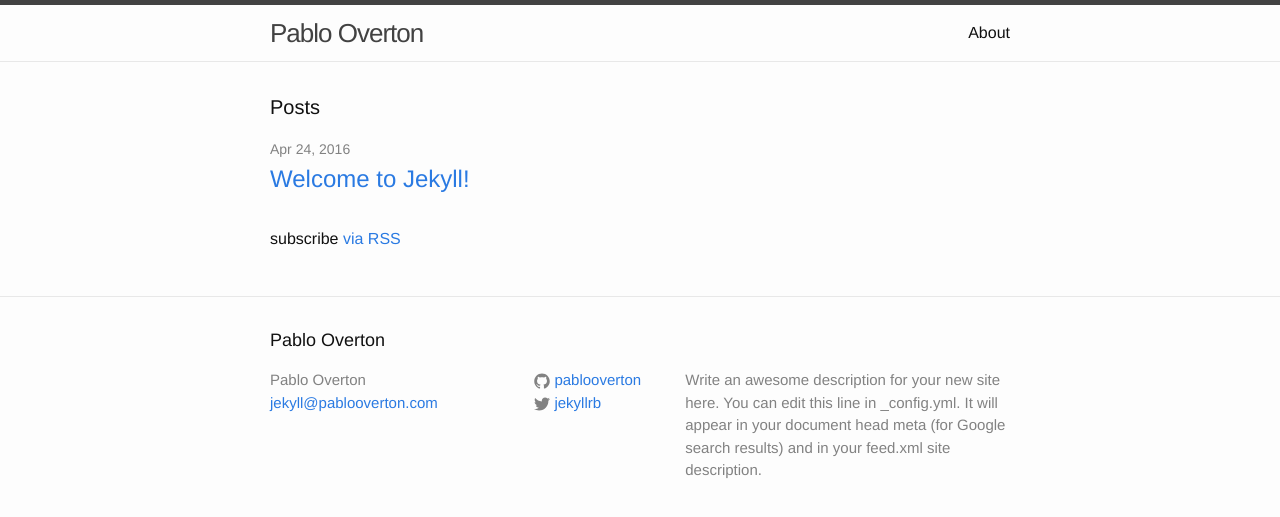
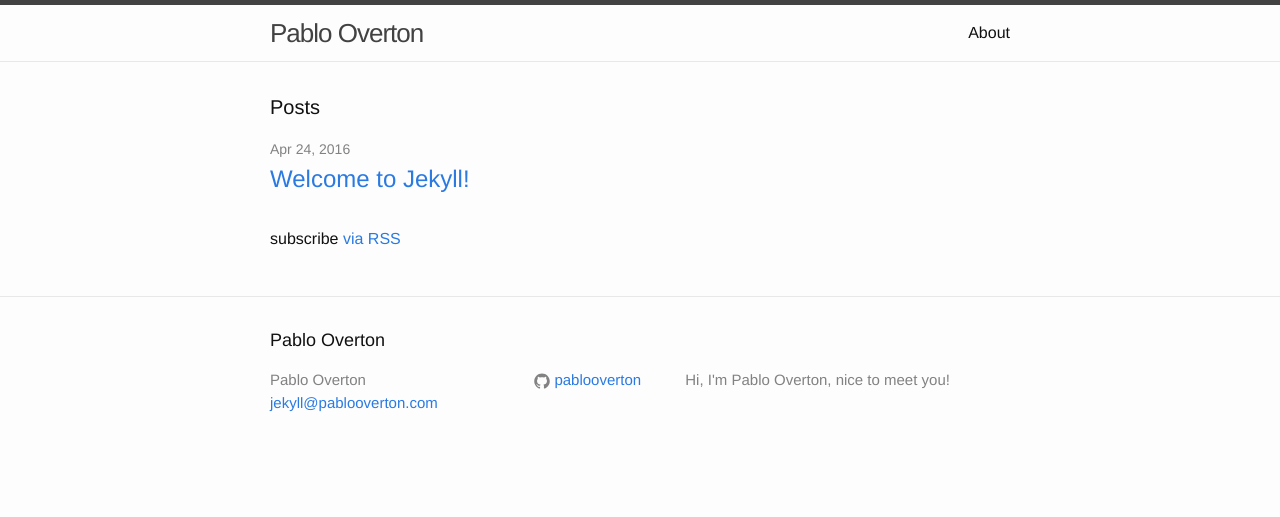
Before and after one commit to pablooverton/pablooverton.github.io, a Jekyll site: the page built from index.html, in a window 1280 px wide. Shown: the top 517 px of the page. Built offline with Jekyll 4.4.1, drawn with Linux system fonts in a browser that asks for light colours.

Commit message:
Added a few details to config

```diff
--- a/_config.yml
+++ b/_config.yml
@@ -9,12 +9,10 @@
 title: Pablo Overton
 email: jekyll@pablooverton.com
 description: > # this means to ignore newlines until "baseurl:"
-  Write an awesome description for your new site here. You can edit this
-  line in _config.yml. It will appear in your document head meta (for
-  Google search results) and in your feed.xml site description.
+  Hi, I'm Pablo Overton, nice to meet you!
 baseurl: "" # the subpath of your site, e.g. /blog
 url: "http://pablooverton.com" # the base hostname & protocol for your site
-twitter_username: jekyllrb
+# twitter_username: jekyllrb
 github_username:  pablooverton
 
 # Build settings
```
